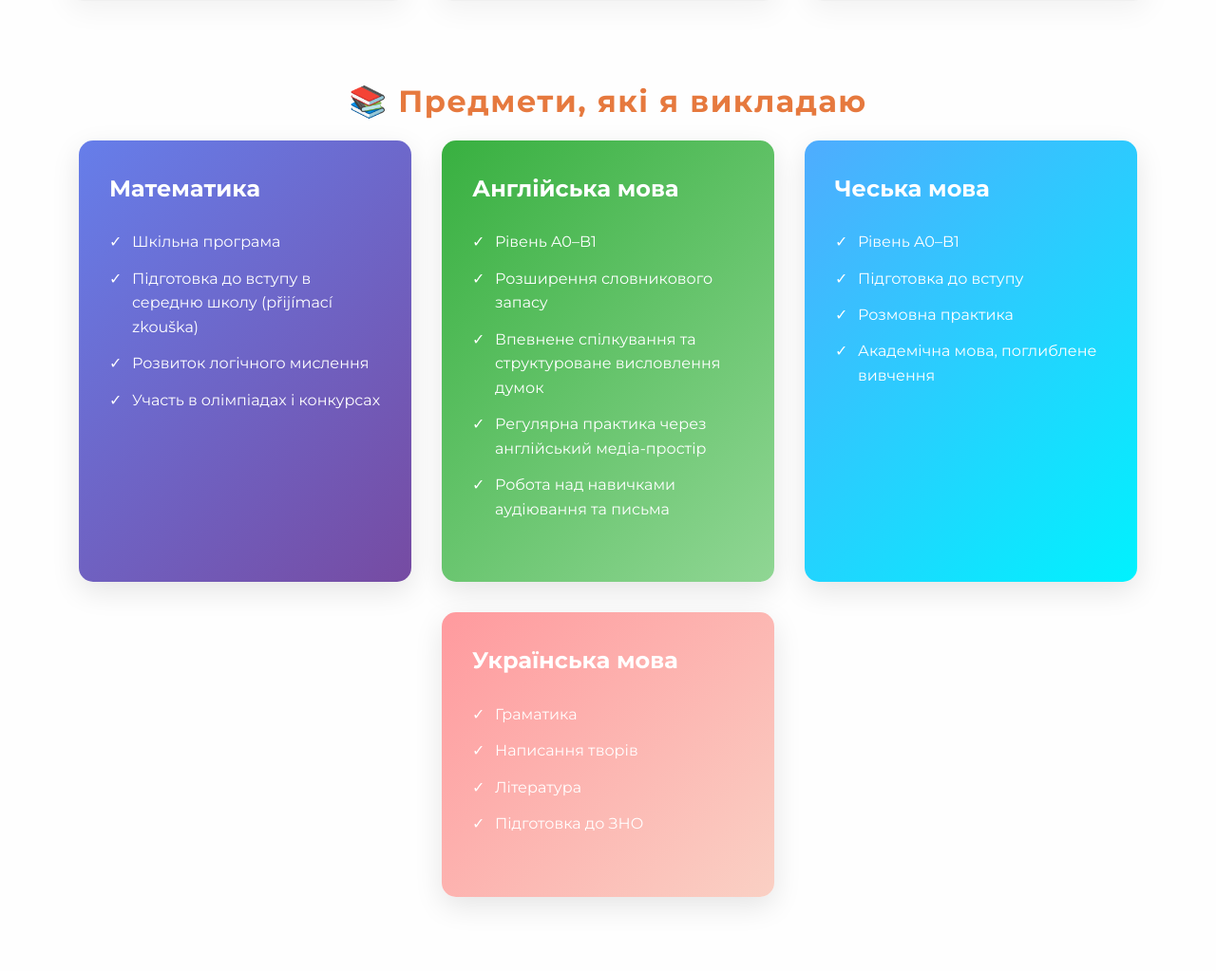
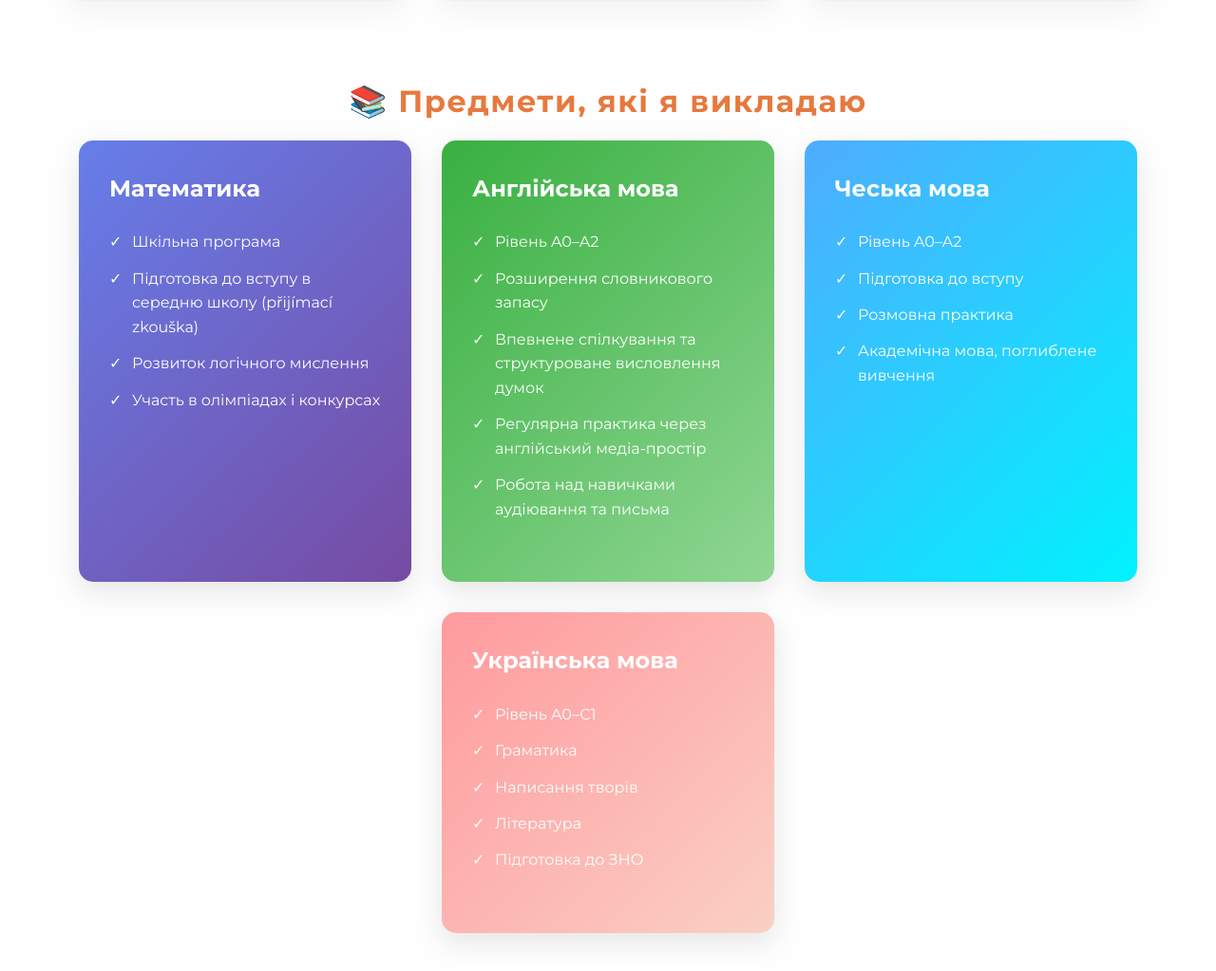
Before and after one commit to karynasorokina/karyna029.github.io, a Flask app: page /speciality_mentor.html in a window 1280 px wide. Shown: the part 1644-2667 px from the top of the page at 95% size. Run offline with Flask 3, Linux system fonts and the light colour scheme.

Commit message:
Update speciality_mentor.html

```diff
--- a/templates/speciality_mentor.html
+++ b/templates/speciality_mentor.html
@@ -88,7 +88,7 @@
       <div class="subject-content">
         <h3 style="color: white">Англійська мова</h3>
         <ul>
-          <li>Рівень A0–B1</li>
+          <li>Рівень A0–A2</li>
           <li>Розширення словникового запасу</li>
           <li>Впевнене спілкування та структуроване висловлення думок</li>
           <li>Регулярна практика через англійський медіа-простір</li>
@@ -101,7 +101,7 @@
       <div class="subject-content">
         <h3 style="color: white">Чеська мова</h3>
         <ul>
-          <li>Рівень A0–B1</li>
+          <li>Рівень A0–A2</li>
           <li>Підготовка до вступу</li>
           <li>Розмовна практика</li>
           <li>Академічна мова, поглиблене вивчення</li>
@@ -113,6 +113,7 @@
       <div class="subject-content">
         <h3 style="color: white">Українська мова</h3>
         <ul>
+          <li>Рівень A0–C1</li>
           <li>Граматика</li>
           <li>Написання творів</li>
           <li>Література</li>
@@ -210,4 +211,5 @@ document.addEventListener('DOMContentLoaded', () => {
   <br>
   Instagram, Telegram, Github: karynasorokina
 </footer>
+
 {% endblock %}
```
